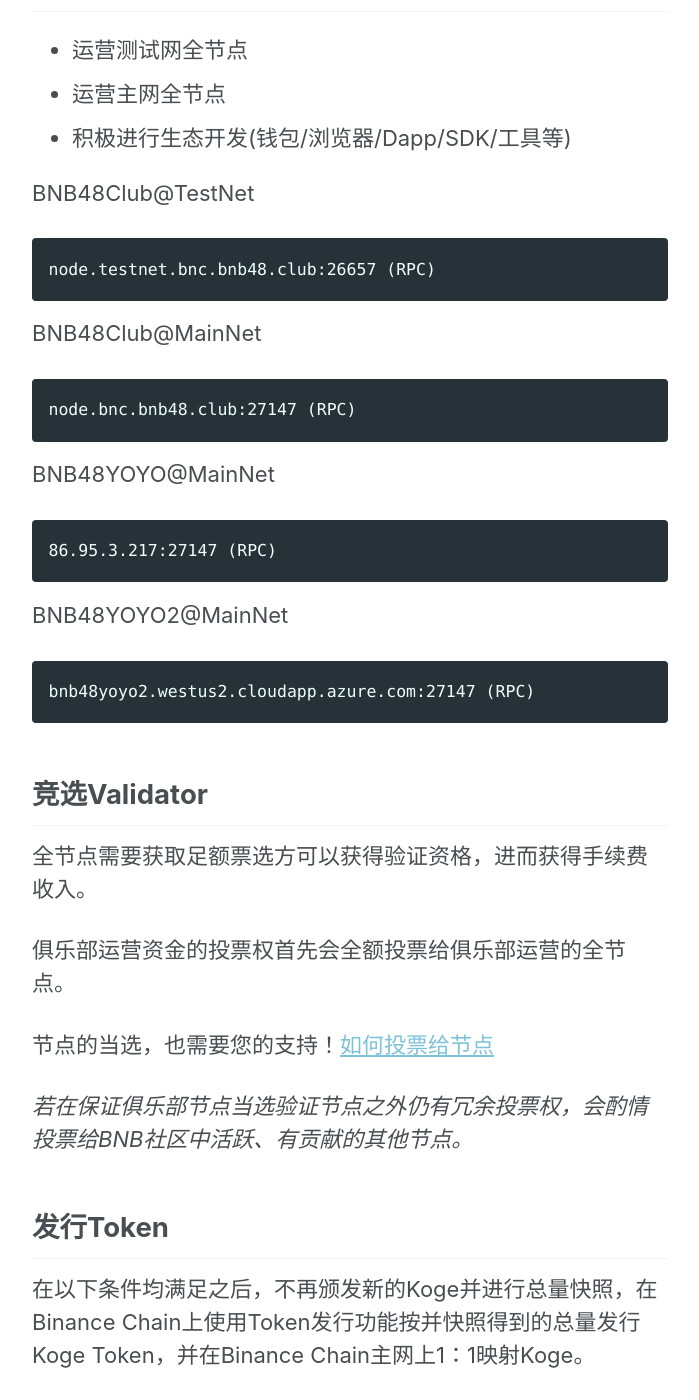
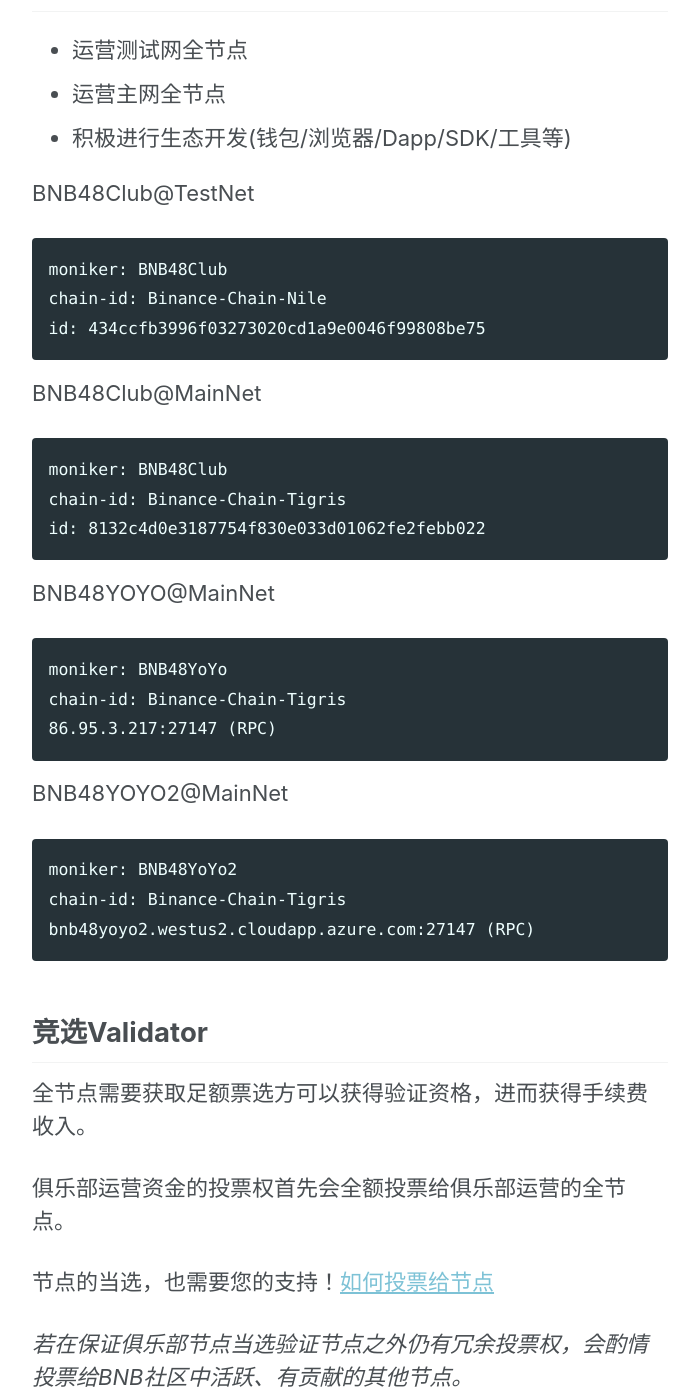
Before and after one commit to 48Club/BNB48Club.github.io, a Jekyll site: the page built from _pages/48node.md, in a window 1280 px wide and 1400 px high, scrolled down 522 px. Shown: the whole window, without its empty margins (290-989 px from the left). Built offline with Jekyll 4.4.1, drawn with Linux system fonts in a browser that asks for light colours.

Commit message:
hide ip:port to avoid attack

````diff
--- a/_pages/48node.md
+++ b/_pages/48node.md
@@ -16,19 +16,27 @@
 
 BNB48Club@TestNet
 ```
-node.testnet.bnc.bnb48.club:26657 (RPC)
+moniker: BNB48Club
+chain-id: Binance-Chain-Nile
+id: 434ccfb3996f03273020cd1a9e0046f99808be75
 ```
 
 BNB48Club@MainNet
 ```
-node.bnc.bnb48.club:27147 (RPC)
+moniker: BNB48Club
+chain-id: Binance-Chain-Tigris
+id: 8132c4d0e3187754f830e033d01062fe2febb022
 ```
 BNB48YOYO@MainNet
 ```
+moniker: BNB48YoYo
+chain-id: Binance-Chain-Tigris
 86.95.3.217:27147 (RPC)
 ```
 BNB48YOYO2@MainNet
 ```
+moniker: BNB48YoYo2
+chain-id: Binance-Chain-Tigris
 bnb48yoyo2.westus2.cloudapp.azure.com:27147 (RPC)
 ```
 
````
